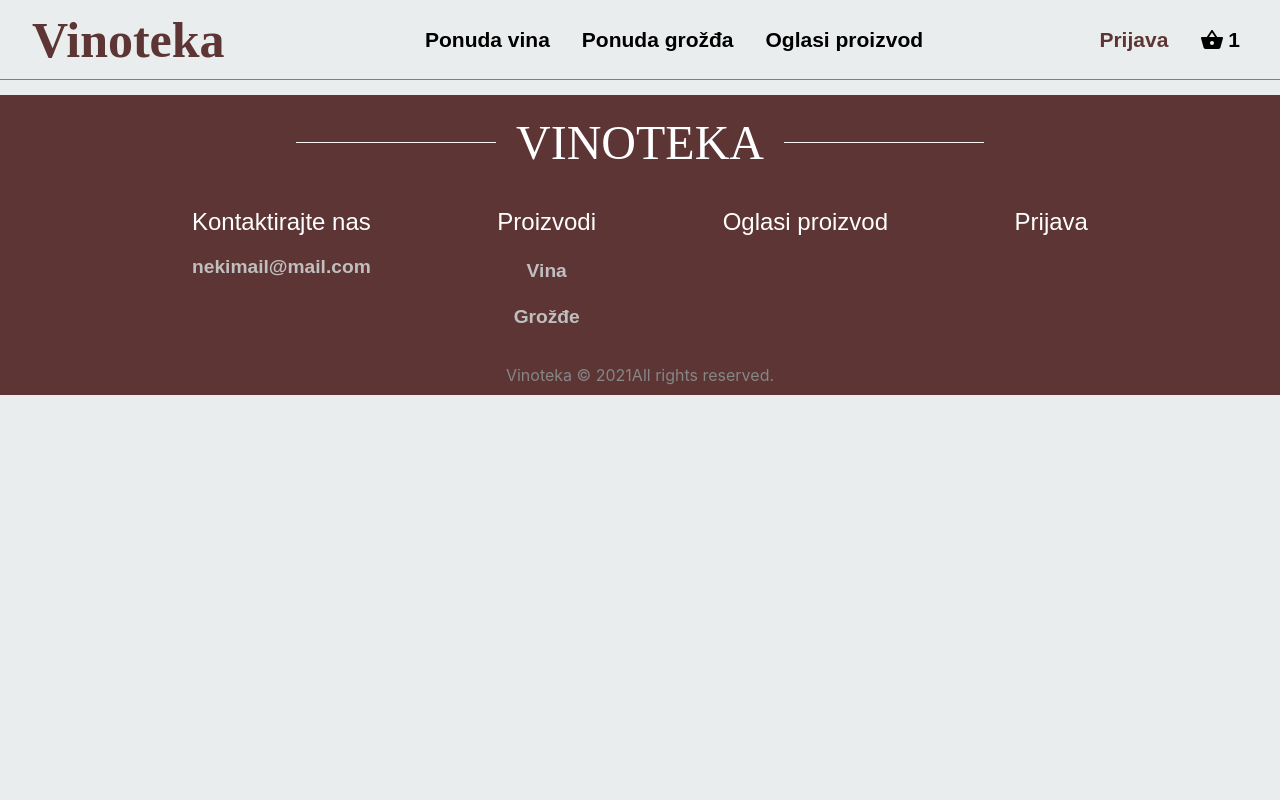
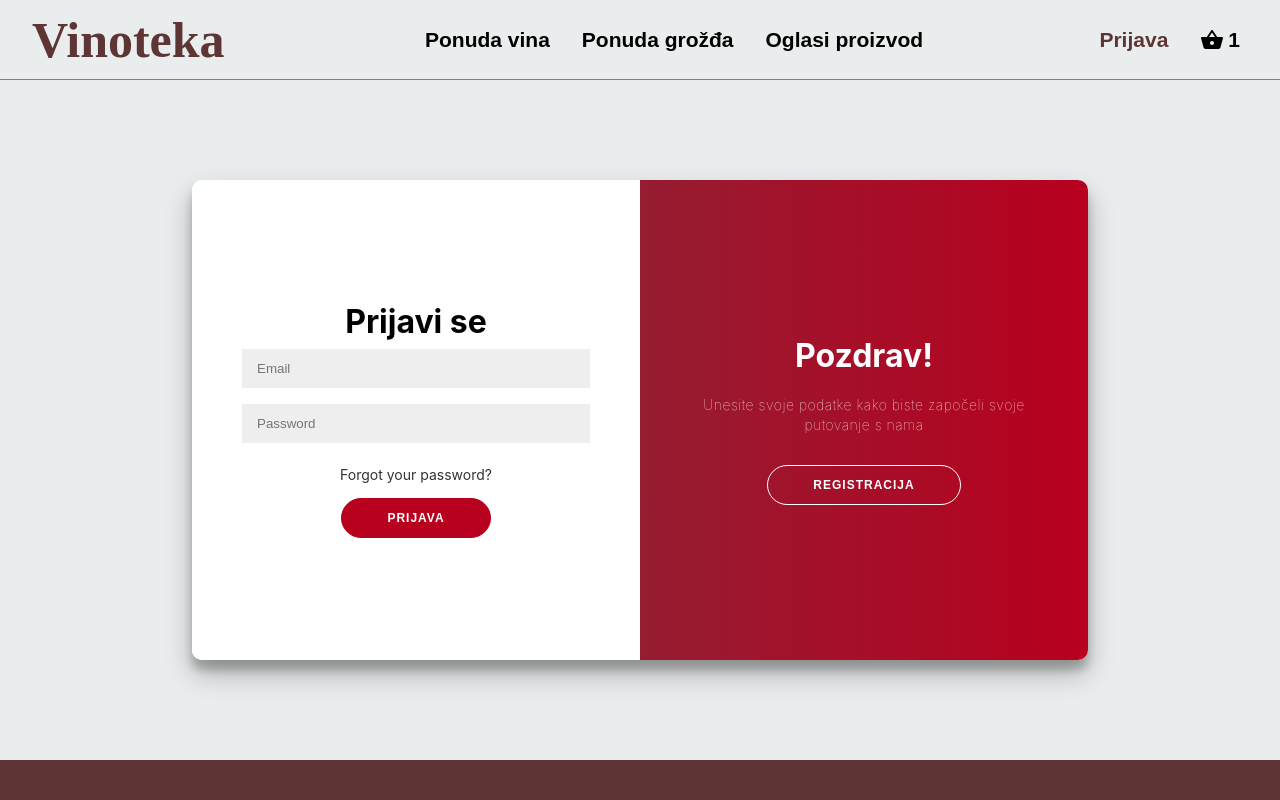
Before and after one commit to kramlj00/VinotekaDeploy, a React (Create React App) app: page /sign-in in a window 1280 px wide. Shown: the top 800 px of the page. Built offline with nearby package versions, Linux system fonts and the light colour scheme.

Commit message:
Adding Sign in

```diff
--- a/src/App.js
+++ b/src/App.js
@@ -5,6 +5,7 @@
 import { BrowserRouter as Router, Switch, Route } from "react-router-dom";
 import HomePage from "./pages";
 import WinesPage from "./pages/wines";
+import SignInPage from "./pages/sign_in";
 import ToggleBars from "./features/toggle";
 import Footer from "./components/Footer/Footer";
 
@@ -15,6 +16,7 @@
       <Switch>
         <Route path="/" exact component={HomePage} />
         <Route path="/wines" exact component={WinesPage} />
+        <Route path="/sign-in" exact component={SignInPage} />
       </Switch>
       <Footer />
     </Router>
--- /dev/null
+++ b/src/components/SignIn/SignIn.js
@@ -0,0 +1,63 @@
+import React, { useState } from "react";
+
+import styled from "./style.css";
+
+function SignIn() {
+  const [isContainerActive, setIsContainerActive] = useState(false);
+  const signUpButton = () => {
+    setIsContainerActive(false);
+    console.log(isContainerActive);
+  };
+  const signInButton = () => {
+    setIsContainerActive(true);
+    console.log(isContainerActive);
+  };
+
+  return (
+    <div
+      id="container"
+      className={`container${isContainerActive ? " right-panel-active" : ""}`}
+    >
+      <div class="form-container sign-up-container">
+        <form action="#">
+          <h1>Napravi račun</h1>
+          <input type="text" placeholder="Name" />
+          <input type="email" placeholder="Email" />
+          <input type="password" placeholder="Password" />
+          <button>Registracija</button>
+        </form>
+      </div>
+      <div class="form-container sign-in-container">
+        <form action="#">
+          <h1>Prijavi se</h1>
+          <input type="email" placeholder="Email" />
+          <input type="password" placeholder="Password" />
+          <a href="#">Forgot your password?</a>
+          <button>Prijava</button>
+        </form>
+      </div>
+      <div class="overlay-container">
+        <div class="overlay">
+          <div class="overlay-panel overlay-left">
+            <h1>Dobrodošli natrag!</h1>
+            <p>Prijavite se kako biste ostali povezani</p>
+            <button class="ghost" id="signIn" onClick={signUpButton}>
+              Prijava
+            </button>
+          </div>
+          <div class="overlay-panel overlay-right">
+            <h1>Pozdrav!</h1>
+            <p>
+              Unesite svoje podatke kako biste započeli svoje putovanje s nama
+            </p>
+            <button class="ghost" id="signUp" onClick={signInButton}>
+              Registracija
+            </button>
+          </div>
+        </div>
+      </div>
+    </div>
+  );
+}
+
+export default SignIn;
--- /dev/null
+++ b/src/components/SignIn/style.css
@@ -0,0 +1,201 @@
+@import url("https://fonts.googleapis.com/css?family=Montserrat:400,800");
+
+h1 {
+  font-weight: bold;
+  margin: 0;
+}
+
+p {
+  font-size: 14px;
+  font-weight: 100;
+  line-height: 20px;
+  letter-spacing: 0.5px;
+  margin: 20px 0 30px;
+}
+
+a {
+  color: #333;
+  font-size: 14px;
+  text-decoration: none;
+  margin: 15px 0;
+}
+
+button {
+  border-radius: 20px;
+  border: 1px solid #b8001f;
+  background-color: #b8001f;
+  color: #ffffff;
+  font-size: 12px;
+  font-weight: bold;
+  padding: 12px 45px;
+  letter-spacing: 1px;
+  text-transform: uppercase;
+  transition: transform 80ms ease-in;
+  cursor: pointer;
+}
+
+button:active {
+  transform: scale(0.95);
+}
+
+button:focus {
+  outline: none;
+}
+
+button.ghost {
+  background-color: transparent;
+  border-color: #ffffff;
+}
+
+form {
+  background-color: #ffffff;
+  display: flex;
+  align-items: center;
+  justify-content: center;
+  flex-direction: column;
+  padding: 0 50px;
+  height: 100%;
+  text-align: center;
+}
+
+input {
+  background-color: #eee;
+  border: none;
+  padding: 12px 15px;
+  margin: 8px 0;
+  width: 100%;
+}
+
+.container {
+  display: flex;
+  margin: auto;
+  margin-top: 100px;
+  margin-bottom: 100px;
+  background-color: #fff;
+  border-radius: 10px;
+  box-shadow: 0 14px 28px rgba(0, 0, 0, 0.25), 0 10px 10px rgba(0, 0, 0, 0.22);
+  position: relative;
+  overflow: hidden;
+  width: 70%;
+  max-width: 100%;
+  min-height: 480px;
+}
+
+.form-container {
+  position: absolute;
+  top: 0;
+  height: 100%;
+  transition: all 0.6s ease-in-out;
+}
+
+.sign-in-container {
+  left: 0;
+  width: 50%;
+  z-index: 2;
+}
+
+.container.right-panel-active .sign-in-container {
+  transform: translateX(100%);
+}
+
+.sign-up-container {
+  left: 0;
+  width: 50%;
+  opacity: 0;
+  z-index: 1;
+}
+
+.container.right-panel-active .sign-up-container {
+  transform: translateX(100%);
+  opacity: 1;
+  z-index: 5;
+  animation: show 0.6s;
+}
+
+@keyframes show {
+  0%,
+  49.99% {
+    opacity: 0;
+    z-index: 1;
+  }
+
+  50%,
+  100% {
+    opacity: 1;
+    z-index: 5;
+  }
+}
+
+.overlay-container {
+  position: absolute;
+  top: 0;
+  left: 50%;
+  width: 50%;
+  height: 100%;
+  overflow: hidden;
+  transition: transform 0.6s ease-in-out;
+  z-index: 100;
+}
+
+.container.right-panel-active .overlay-container {
+  transform: translateX(-100%);
+}
+
+/* background: #ff416c;
+ background: -webkit-linear-gradient(to right, #ff4b2b, #ff416c);
+  background: linear-gradient(to right, #ff4b2b, #ff416c);
+*/
+
+/* POZADINA */
+.overlay {
+  background: #b8001f;
+  background: -webkit-linear-gradient(to right, #733943, #b8001f);
+  background: linear-gradient(to right, #733943, #b8001f);
+
+  background-repeat: no-repeat;
+  background-size: cover;
+  background-position: 0 0;
+  color: #ffffff;
+  position: relative;
+  left: -100%;
+  height: 100%;
+  width: 200%;
+  transform: translateX(0);
+  transition: transform 0.6s ease-in-out;
+}
+
+.container.right-panel-active .overlay {
+  transform: translateX(50%);
+}
+
+.overlay-panel {
+  position: absolute;
+  display: flex;
+  align-items: center;
+  justify-content: center;
+  flex-direction: column;
+  padding: 0 40px;
+  text-align: center;
+  top: 0;
+  height: 100%;
+  width: 50%;
+  transform: translateX(0);
+  transition: transform 0.6s ease-in-out;
+}
+
+.overlay-left {
+  transform: translateX(-20%);
+}
+
+.container.right-panel-active .overlay-left {
+  transform: translateX(0);
+}
+
+.overlay-right {
+  right: 0;
+  transform: translateX(0);
+}
+
+.container.right-panel-active .overlay-right {
+  transform: translateX(20%);
+}
--- /dev/null
+++ b/src/pages/sign_in.js
@@ -0,0 +1,8 @@
+import React from "react";
+//import SignIn from "../components/SignIn/SignIn";
+import SignIn from "../components/SignIn/SignIn";
+function SignInPage() {
+  return <SignIn />;
+}
+
+export default SignInPage;
```
